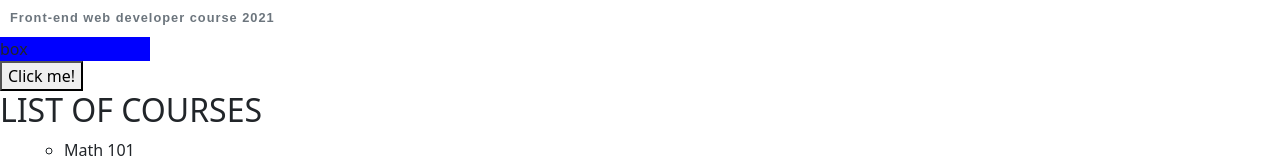
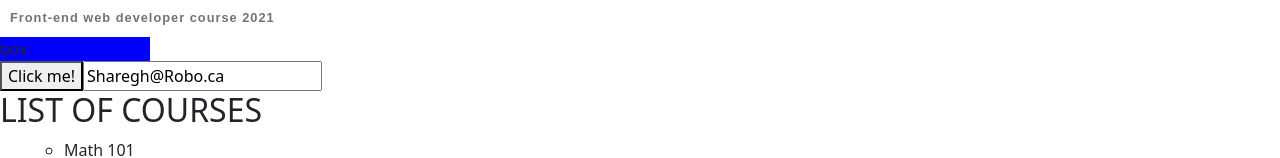
Before and after one commit to ShareghYusefi/school-app, an Angular app: page / in a window 1280 px wide. Shown: the part 493-651 px from the top of the page. Built offline with nearby package versions, Linux system fonts and the light colour scheme.

Commit message:
two way binding via ngModel directive

```diff
--- a/src/app/app-module.ts
+++ b/src/app/app-module.ts
@@ -6,12 +6,13 @@ import { App } from './app';
 import { Custom } from './components/custom/custom';
 import { Course } from './components/course/course';
 import { Navbar } from './components/navbar/navbar';
+import { FormsModule } from '@angular/forms';
 
 // You can think of an Angular module like a folder in your project that tells Angular what;s inside it and how the pieces work together.
 @NgModule({
   // components/directives/pipes belong to this module
   declarations: [App, Custom, Course, Navbar],
-  imports: [BrowserModule, AppRoutingModule],
+  imports: [BrowserModule, AppRoutingModule, FormsModule],
   providers: [provideBrowserGlobalErrorListeners()],
   bootstrap: [App],
 })
--- a/src/app/components/custom/custom.html
+++ b/src/app/components/custom/custom.html
@@ -50,3 +50,6 @@
 
 <!-- Event binding () is when we bind a function from the component to DOM elements -->
 <button (click)="sampleFunc()">Click me!</button>
+
+<!-- Two way binding: [(ngModel)] updates the component and DOM in both directions -->
+<input type="email" [(ngModel)]="email" />
--- a/src/app/components/custom/custom.ts
+++ b/src/app/components/custom/custom.ts
@@ -16,6 +16,7 @@ export class Custom {
   colSpan = 2;
   boxSize = 150;
   boxColor = 'blue';
+  email = 'Sharegh@Robo.ca';
 
   sampleFunc() {
     console.log('Sample Function called!');
```
